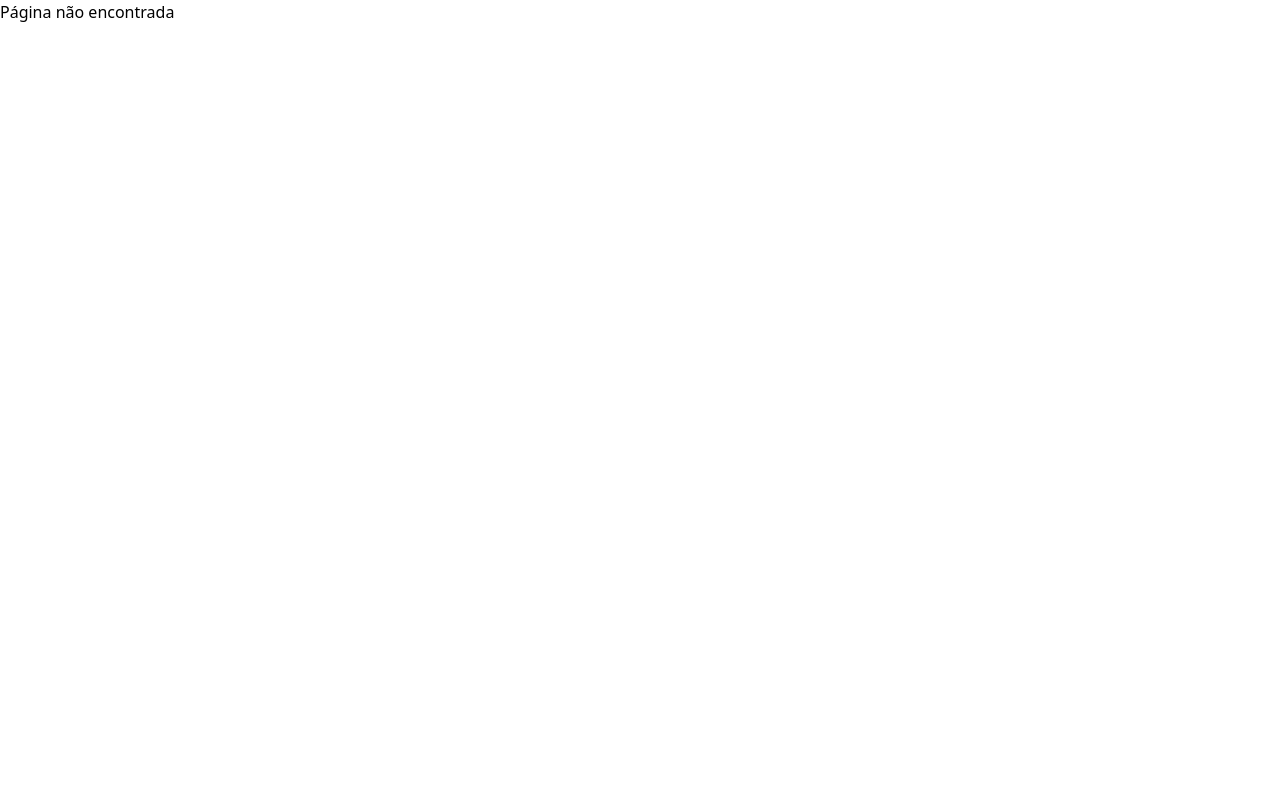
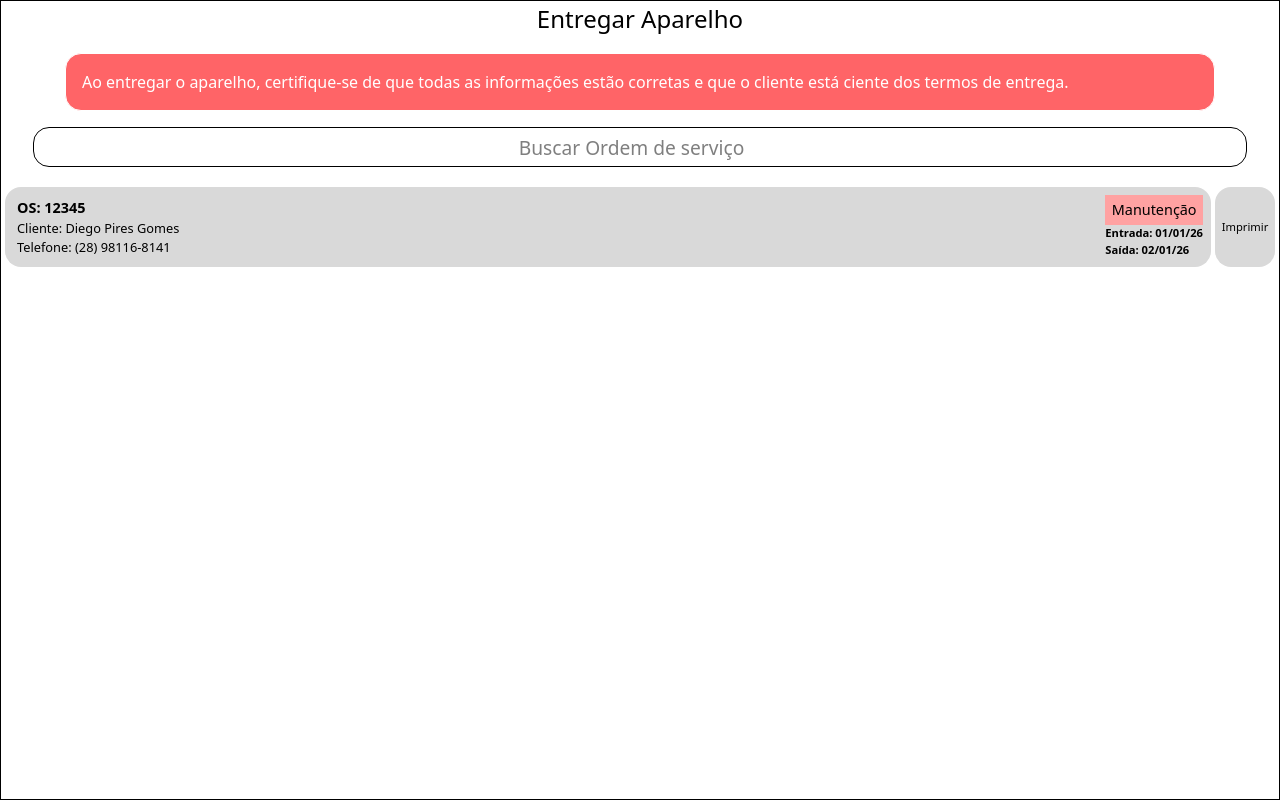
Before and after one commit to Didigos/ordem-de-servico, a React app in the folder frontend/: page /orders in a window 1280 px wide. Built offline with nearby package versions, Linux system fonts and the light colour scheme; the HTML template or start-up script is replaced by a standard one.

Commit message:
atualiza dependência @types/node para a versão 25.0.8, adiciona página de pedidos e ajusta rotas

```diff
--- /dev/null
+++ b/frontend/src/pages/Orders/Orders.tsx
@@ -0,0 +1,42 @@
+
+const Orders = () => {
+    return (
+        <main className="w-full border h-screen">
+            <header className="flex flex-col gap-4 justify-center items-center">
+                <h2 className="text-[1.5rem]">Entregar Aparelho</h2>
+                <div className="w-[90%] rounded-2xl border bg-red-400 text-white p-4">
+                    Ao entregar o aparelho, certifique-se de que todas as informações estão corretas
+                    e que o cliente está ciente dos termos de entrega.
+                </div>
+                <section className="w-[95%]">
+                    <input
+                    placeholder="Buscar Ordem de serviço"
+                    className="w-full border rounded-2xl h-10 text-center text-[1.2rem] outline-none"
+                    type="search" name="search" id="search" />
+                </section>
+                <ul className="w-full">
+                    <li className="flex items-center gap-1 p-1">
+                        <div className="flex bg-[#D9D9D9] flex-1 h-20 justify-between items-center p-2 rounded-2xl">
+                            <div className=" w-[60%] flex flex-col text-[0.8rem] p-1">
+                                <span className="font-bold text-[0.9rem]">OS: 12345</span>
+                                <span>Cliente: Diego Pires Gomes</span>
+                                <span>Telefone: (28) 98116-8141</span>
+                            </div>
+                            <div className="flex flex-col text-[0.7rem]">
+                                <div className="bg-red-300 p-1 flex items-center justify-center text-[0.9rem]"><span>Manutenção</span></div>
+                                <div className="flex flex-col">
+                                    <span className="font-bold">Entrada: 01/01/26</span>
+                                    <span className="font-bold">Saída: 02/01/26</span>
+                                </div>
+                            </div>
+
+                        </div>
+                        <button className="h-20 w-15 p-1 text-[0.7rem] bg-[#D9D9D9] outline-none rounded-2xl">Imprimir</button>
+                    </li>
+                </ul>
+            </header>
+        </main>
+    )
+}
+
+export default Orders
--- a/frontend/src/pages/Select.tsx/Select.tsx
+++ b/frontend/src/pages/Select.tsx/Select.tsx
@@ -11,7 +11,7 @@ const Select = () => {
 
     const handleDeliverDevice = (event: any) => {
         event.preventDefault();
-        console.log('redirecionar para a página de entregar aparelho');
+        navigate("/orders");
     }
 
 
--- a/frontend/src/routes/AppRoutes.tsx
+++ b/frontend/src/routes/AppRoutes.tsx
@@ -3,6 +3,7 @@ import Login from "../pages/Login/Login"
 import NotFound from "../pages/NotFound"
 import Select from "../pages/Select.tsx/Select"
 import ReceiveForm from "../components/receiveForm/ReceiveForm"
+import Orders from "../pages/Orders/Orders"
 
 const AppRoutes = () => {
   return (
@@ -11,6 +12,7 @@ const AppRoutes = () => {
         <Route path="/" element={<Login />} />
         <Route path="/select" element={<Select />} />
         <Route path="/select-receive" element={<ReceiveForm />} />
+        <Route path="/orders" element={<Orders />} />
       </Route>
 
       <Route path="*" element={<NotFound />} />
```
Also changed, not shown: 2 other files (tests, documents, lock files or other folders).
